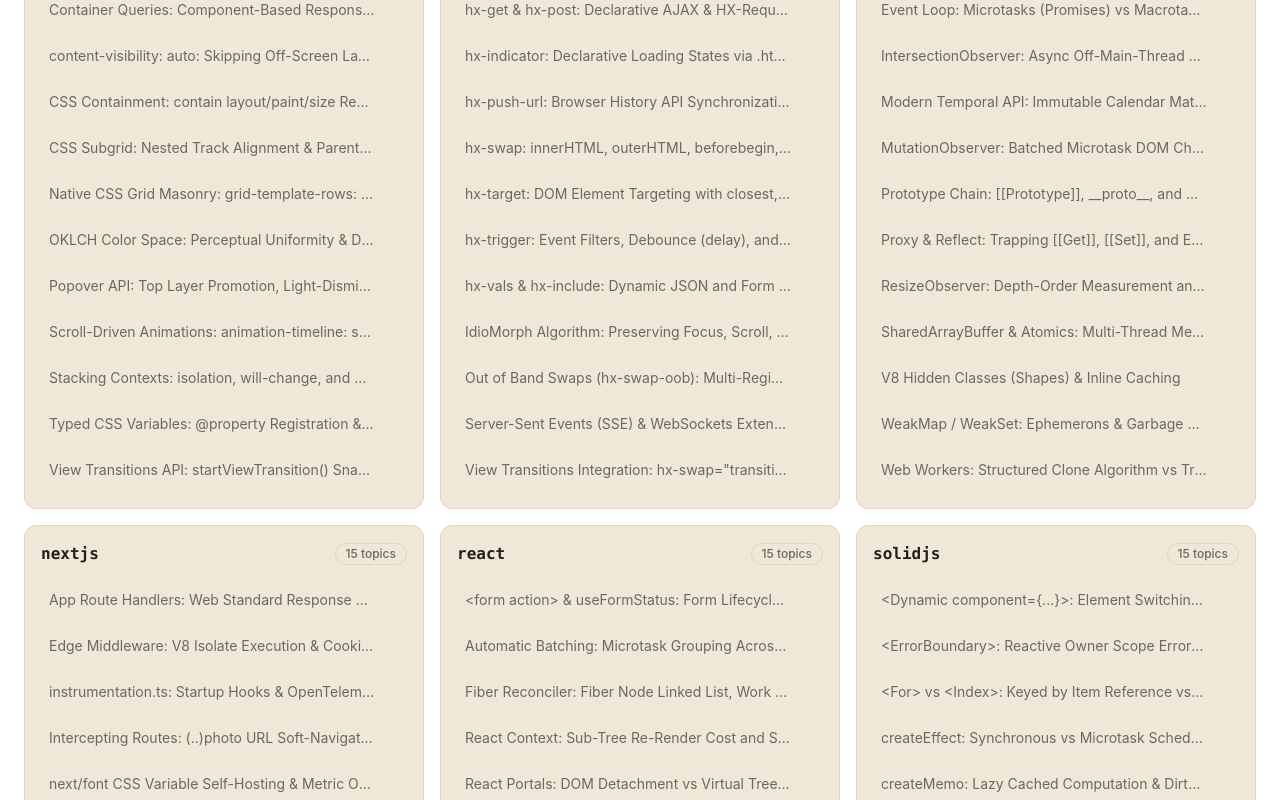
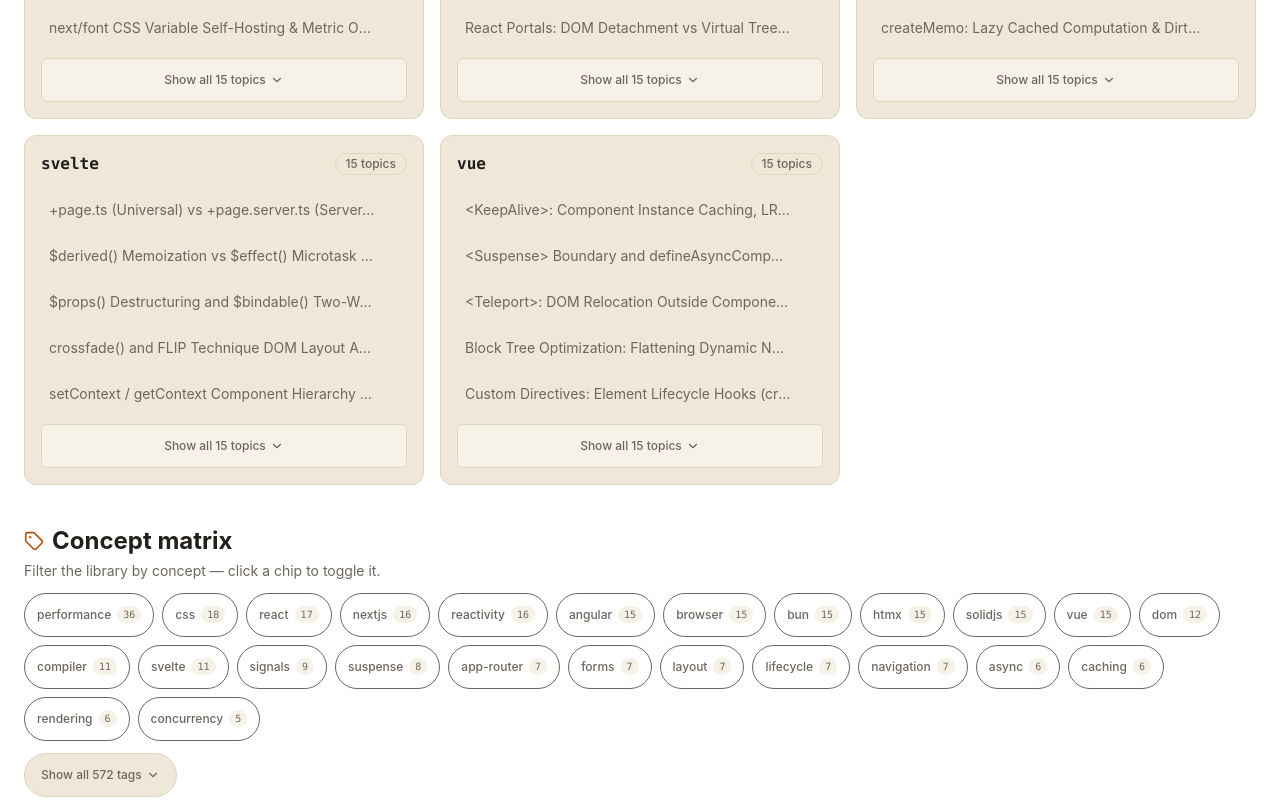
Before and after one commit to mmy-lana/under-the-hood, a SvelteKit app: page / in a window 1280 px wide. Shown: the part 1540-2340 px from the top of the page. Built offline with nearby package versions, Linux system fonts and the light colour scheme.

Commit message:
feat(home): clamp topic cards, optimize concept matrix, hero search and fix(header): scope framework filter to homepage)

```diff
--- a/src/lib/components/organisms/HeaderNav.svelte
+++ b/src/lib/components/organisms/HeaderNav.svelte
@@ -18,6 +18,11 @@
   const subcategoryNames = Object.keys(topicsBySubcategory).sort();
 
   const currentFilter = $derived(browser ? (page.url.searchParams.get('filter') ?? 'all') : 'all');
+
+  // The framework filter only makes sense on the homepage library grid, so it
+  // is rendered there only (still gated behind lg+). page.url.pathname is
+  // deterministic during prerender, so there is no hydration mismatch.
+  const isHome = $derived(page.url.pathname === '/');
 
   function onFilterChange(event: Event): void {
     const value = (event.currentTarget as HTMLSelectElement).value;
@@ -66,6 +71,7 @@
     </nav>
 
     <div class="ml-auto flex items-center gap-2">
+      {#if isHome}
         <label class="hidden items-center gap-1 text-xs text-text-muted lg:flex">
           <span class="sr-only">Filter topics by framework</span>
           <select
@@ -80,6 +86,7 @@
             {/each}
           </select>
         </label>
+      {/if}
 
       <div class="hidden w-56 sm:block" role="search">
         <SearchBar onopen={onsearch} />
--- a/src/lib/components/organisms/SidebarToC.svelte
+++ b/src/lib/components/organisms/SidebarToC.svelte
@@ -57,8 +57,12 @@
   // and collapse the rest. $effect.pre runs before DOM update → no flash.
   // autoOpenMap() reads activeId, so this effect re-runs on navigation.
   // Does NOT read openSubcats → user toggles persist until the next navigation.
+  function resetOpenSubcats(): void {
+    openSubcats = autoOpenMap();
+  }
+
   $effect.pre(() => {
-    openSubcats = autoOpenMap();
+    resetOpenSubcats();
   });
 
   function toggleSubcat(name: string): void {
--- a/src/routes/+layout.svelte
+++ b/src/routes/+layout.svelte
@@ -9,7 +9,7 @@
   import { isCmdK } from '$lib/utils/keyboard';
 
   /** Context key shared with the homepage so its hero search can open the palette. */
-  export const SEARCH_OPEN_KEY = 'uth:search-open';
+  const SEARCH_OPEN_KEY = 'uth:search-open';
 
   interface LayoutProps {
     children: import('svelte').Snippet;
--- a/src/routes/+page.svelte
+++ b/src/routes/+page.svelte
@@ -1,12 +1,18 @@
 <script lang="ts">
+  import { getContext } from 'svelte';
   import { goto } from '$app/navigation';
   import { browser } from '$app/environment';
   import { page } from '$app/state';
-  import { ArrowRight, CalendarClock, ChevronRight, Layers, Tag } from '@lucide/svelte';
+  import { ArrowRight, CalendarClock, ChevronDown, ChevronRight, Layers, Tag } from '@lucide/svelte';
   import Badge from '$lib/components/atoms/Badge.svelte';
   import Button from '$lib/components/atoms/Button.svelte';
+  import SearchBar from '$lib/components/molecules/SearchBar.svelte';
+  import { cn } from '$lib/utils/cn';
   import type { TopicSchema } from '$lib/content/schema';
   import type { HomeData } from './+page.server';
+
+  /** Provided by the root layout — opens the global search palette. */
+  const openSearch = getContext<() => void>('uth:search-open');
 
   let { data }: { data: HomeData } = $props();
 
@@ -48,7 +54,57 @@
     })
   );
 
-  const allTags = $derived(Array.from(new Set(data.allTopics.flatMap((t) => t.tags))).sort());
+  /** Cards show the first N topics unless expanded. */
+  const CARD_INITIAL_TOPICS = 5;
+
+  /** Per-card expand state — expanding one card never re-renders the others. */
+  let expandedSubcats = $state<Record<string, boolean>>({});
+
+  // A subcategory selected via ?filter=… defaults to expanded so the whole
+  // subcategory is visible; clearing the filter resets cards to the collapsed
+  // default. Tag filters are ignored here — they don't change card expansion.
+  function syncFilterExpansion(): void {
+    expandedSubcats = urlFilter ? { [urlFilter]: true } : {};
+  }
+
+  $effect.pre(() => {
+    syncFilterExpansion();
+  });
+
+  /** Tag → occurrence count across the whole library (not the filtered view). */
+  const tagCounts = $derived(
+    data.allTopics.reduce<Record<string, number>>((acc, topic) => {
+      for (const tag of topic.tags) {
+        acc[tag] = (acc[tag] ?? 0) + 1;
+      }
+      return acc;
+    }, {})
+  );
+
+  /** All tags sorted by frequency desc, then alphabetically for stable order. */
+  const tagsByFrequency = $derived(
+    Object.entries(tagCounts).sort((a, b) => b[1] - a[1] || a[0].localeCompare(b[0]))
+  );
+
+  const TOP_TAG_COUNT = 25;
+
+  /** Top-N tags shown by default; "Show all X tags" reveals the rest. */
+  let showAllTags = $state(false);
+
+  const topTags = $derived(tagsByFrequency.slice(0, TOP_TAG_COUNT));
+
+  // Keep the actively-filtered tag visible even when it falls outside the
+  // top-N slice (it is pinned to the front so its pressed state stays clear).
+  const visibleTags = $derived.by(() => {
+    if (showAllTags) return tagsByFrequency;
+    if (urlTag) {
+      const activeEntry = tagsByFrequency.find(([tag]) => tag === urlTag);
+      if (activeEntry && !topTags.some(([tag]) => tag === urlTag)) {
+        return [activeEntry, ...topTags];
+      }
+    }
+    return topTags;
+  });
 
   const visibleTopics = $derived(
     data.allTopics.filter((t) => {
@@ -105,7 +161,10 @@
       junior walkthrough, a senior architectural view, and the real
       under-the-hood mechanics. No fluff, no videos, just the machinery.
     </p>
-    <div class="mt-6 flex flex-wrap gap-3">
+    <div class="mt-6 w-full sm:max-w-xl">
+      <SearchBar onopen={openSearch} />
+    </div>
+    <div class="mt-4 flex flex-wrap gap-3">
       <Button href="/#frontend" variant="primary">
         Browse frontend
         <ArrowRight class="h-4 w-4" aria-hidden="true" />
@@ -152,6 +211,8 @@
         <div class="mt-3 grid grid-cols-1 gap-4 md:grid-cols-2 xl:grid-cols-3">
           {#each namesInCategory as name (name)}
             {@const topics = visibleTopicsBySubcategory[name] ?? []}
+            {@const isExpanded = expandedSubcats[name] ?? false}
+            {@const shownTopics = isExpanded ? topics : topics.slice(0, CARD_INITIAL_TOPICS)}
             <article
               class:ring-2={urlFilter === name}
               class:ring-accent={urlFilter === name}
@@ -162,7 +223,7 @@
                 <Badge label={`${visibleCount(name)} topics`} tone="neutral" />
               </div>
               <ul class="mt-3 flex flex-1 flex-col gap-0.5">
-                {#each topics as topic (topic.id)}
+                {#each shownTopics as topic (topic.id)}
                   <li>
                     <a
                       href={`/${topic.category}/${topic.subcategory}/${topic.id}/`}
@@ -178,6 +239,22 @@
                   </li>
                 {/each}
               </ul>
+              {#if topics.length > CARD_INITIAL_TOPICS}
+                <button
+                  type="button"
+                  onclick={() => {
+                    expandedSubcats[name] = !isExpanded;
+                  }}
+                  aria-expanded={isExpanded}
+                  class="mt-2 inline-flex min-h-11 w-full items-center justify-center gap-1 rounded-md border border-border bg-canvas px-3 py-2 text-xs font-medium text-text-muted transition-colors hover:border-accent hover:text-text focus-visible:ring-2 focus-visible:ring-accent focus-visible:outline-none"
+                >
+                  {isExpanded ? 'Show less' : `Show all ${topics.length} topics`}
+                  <ChevronDown
+                    class={cn('h-3.5 w-3.5 shrink-0 transition-transform', isExpanded && 'rotate-180')}
+                    aria-hidden="true"
+                  />
+                </button>
+              {/if}
             </article>
           {/each}
         </div>
@@ -208,19 +285,42 @@
     Filter the library by concept — click a chip to toggle it.
   </p>
   <div class="mt-3 flex flex-wrap gap-2">
-    {#each allTags as tag (tag)}
+    {#each visibleTags as [tag, count] (tag)}
       <button
         type="button"
         class:bg-accent={urlTag === tag}
         class:text-canvas={urlTag === tag}
-        class="min-h-11 rounded-full border px-3 py-1.5 text-xs font-medium text-text-muted transition-colors hover:border-accent hover:text-text focus-visible:ring-2 focus-visible:ring-accent focus-visible:outline-none"
+        class="inline-flex min-h-11 items-center gap-1.5 rounded-full border px-3 py-1.5 text-xs font-medium text-text-muted transition-colors hover:border-accent hover:text-text focus-visible:ring-2 focus-visible:ring-accent focus-visible:outline-none"
         aria-pressed={urlTag === tag}
         onclick={() => setTag(tag)}
       >
-        {tag}
+        <span class="min-w-0" translate="no">{tag}</span>
+        <span
+          class={cn(
+            'inline-flex items-center rounded-full px-1.5 py-0.5 font-mono text-[10px] tabular-nums',
+            urlTag === tag ? 'bg-canvas/30 text-canvas' : 'bg-canvas text-text-muted'
+          )}
+          aria-hidden="true"
+        >
+          {count}
+        </span>
       </button>
     {/each}
   </div>
+  {#if tagsByFrequency.length > TOP_TAG_COUNT}
+    <button
+      type="button"
+      onclick={() => (showAllTags = !showAllTags)}
+      aria-expanded={showAllTags}
+      class="mt-3 inline-flex min-h-11 items-center gap-1 rounded-full border border-border bg-surface px-4 py-2 text-xs font-medium text-text-muted transition-colors hover:border-accent hover:text-text focus-visible:ring-2 focus-visible:ring-accent focus-visible:outline-none"
+    >
+      {showAllTags ? 'Show less' : `Show all ${tagsByFrequency.length} tags`}
+      <ChevronDown
+        class={cn('h-3.5 w-3.5 shrink-0 transition-transform', showAllTags && 'rotate-180')}
+        aria-hidden="true"
+      />
+    </button>
+  {/if}
 </section>
 
 <!-- Recent updates -->
--- a/src/routes/[category]/[subcategory]/[id]/+page.server.ts
+++ b/src/routes/[category]/[subcategory]/[id]/+page.server.ts
@@ -1,6 +1,6 @@
 import { error } from '@sveltejs/kit';
 import { allTopics, findTopic } from '$lib/content';
-import type { TopicSchema, RosettaFramework } from '$lib/content/schema';
+import type { TopicSchema } from '$lib/content/schema';
 import { highlight } from '$lib/shiki/highlight';
 import type { DiffPaneData } from '$lib/types';
 
--- a/src/routes/[category]/[subcategory]/[id]/+page.svelte
+++ b/src/routes/[category]/[subcategory]/[id]/+page.svelte
@@ -10,7 +10,6 @@
   import ProgressiveReader from '$lib/components/organisms/ProgressiveReader.svelte';
   import { getDepth, setDepth, initDepthFromUrl, DEPTH_TIERS } from '$lib/stores/depth.svelte';
   import type { HighlightedCode } from '$lib/types';
-  import type { RosettaFramework } from '$lib/content/schema';
   import type { TopicPageData } from './+page.server';
 
   let { data }: { data: TopicPageData } = $props();
```
Lines whose indentation alone changed are shown as unchanged.
